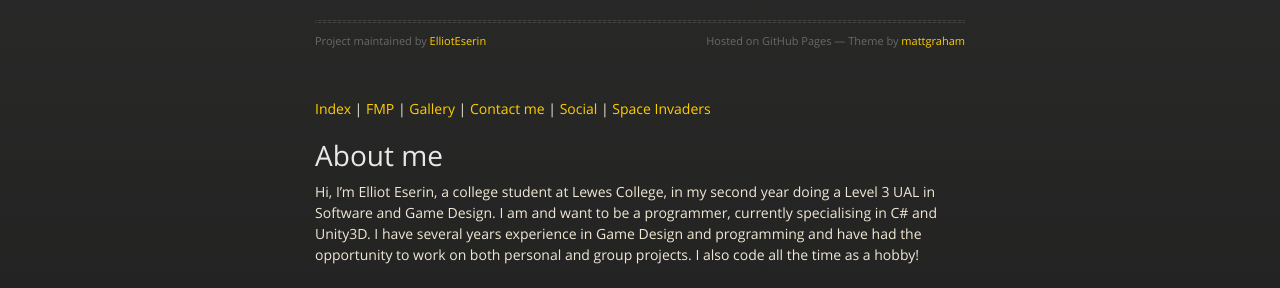
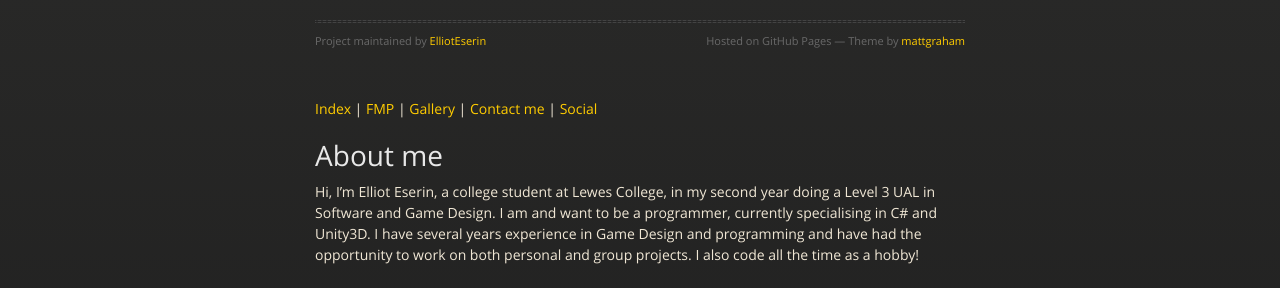
Before and after one commit to ElliotEserin/Portfolio, a Jekyll site: the page built from index.md, in a window 1280 px wide. Shown: the part 136-424 px from the top of the page. Built offline with Jekyll 4.4.1, drawn with Linux system fonts in a browser that asks for light colours; the repository's description, which GitHub fills in, is left out; our own code applies the rules of GitHub Pages for plain Markdown files.

Commit message:
Update default.html

```diff
--- a/_layouts/default.html
+++ b/_layouts/default.html
@@ -46,8 +46,8 @@
             <a href="FMP.html">FMP</a> |
             <a href="gallery.html">Gallery</a> |
             <a href="contact.html">Contact me</a> |
-            <a href="social.html">Social</a> |
-            <a href="https://ellioteserin.github.io/Space-Invaders/"> Space Invaders </a>
+            <a href="social.html">Social</a>
+            <!--<a href="https://ellioteserin.github.io/Space-Invaders/"> Space Invaders </a>-->
           </nav>
         </div>
 
```
